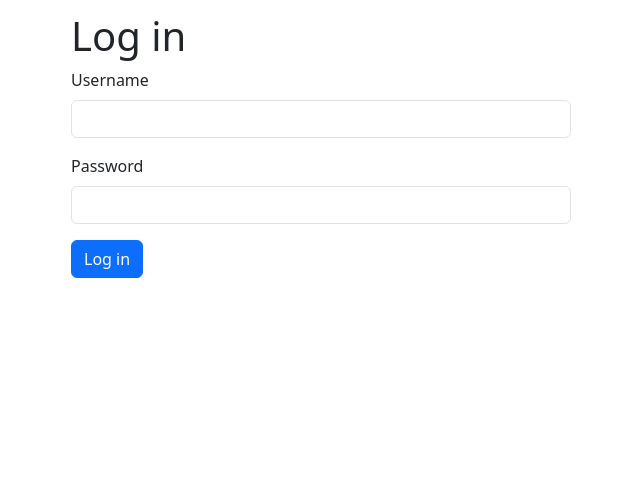
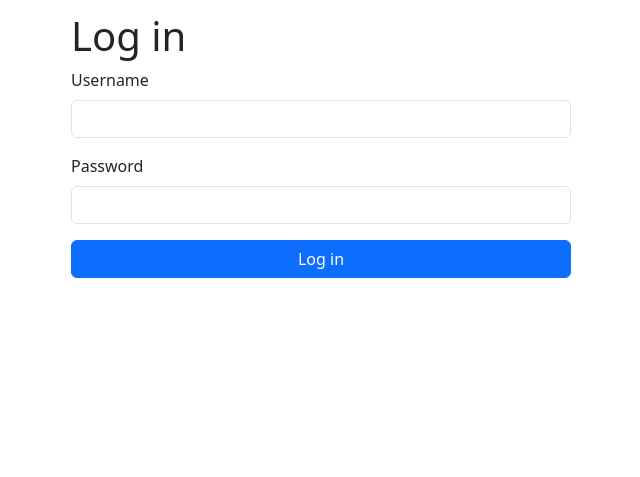
Before and after one commit to damianjuszczak/django_webstore, a Django app: page /login/ in a window 1280 px wide. Shown: the part 378-855 px from the top of the page, without its empty margins (319-959 px from the left). Run offline with Django 5.2, Linux system fonts and the light colour scheme.

Commit message:
Changed forms to work with api scripts, deleted messages in login

```diff
--- a/webapp/main/templates/main/account/login.html
+++ b/webapp/main/templates/main/account/login.html
@@ -6,15 +6,12 @@
  <div class="d-flex align-items-center justify-content-center px-4" style="height: 80vh">
      <div style="max-width: 500px" class="w-100">
          <h1>Log in</h1>
-         {% if messages %}
-
-         {% endif %}
-         <form method="POST" action="/login">
+         <form id="login-form" method="POST" action="{% url 'login_user' %}">
             {% csrf_token %}
 
             <div class="mb-3">
                 <label for="username" class="form-label">Username</label>
-               <input type="text" class="form-control" id="username" name="username" aria-describedby="username" required>
+                <input type="text" class="form-control" id="username" name="username" required>
             </div>
 
             <div class="mb-3">
@@ -22,7 +19,7 @@
                 <input type="password" class="form-control" id="password" name="password" required>
             </div>
 
-             <button type="submit" class="btn btn-primary btn-block">Log in</button>
+            <button type="submit" class="btn btn-primary btn-block w-100">Log in</button>
         </form>
      </div>
  </div>
--- a/webapp/main/templates/main/account/register.html
+++ b/webapp/main/templates/main/account/register.html
@@ -6,7 +6,7 @@
 <div class="d-flex align-items-center justify-content-center px-4" style="min-height: 100vh; padding: 50px 0;">
     <div style="max-width: 500px" class="w-100">
         <h1 class="mb-4">Register</h1>
-        <form method="POST" action="/register">
+        <form id="register-form" method="POST" action="{% url 'register_user' %}">
             {% csrf_token %}
 
             <div class="mb-3">
```
Lines whose indentation alone changed are shown as unchanged.
